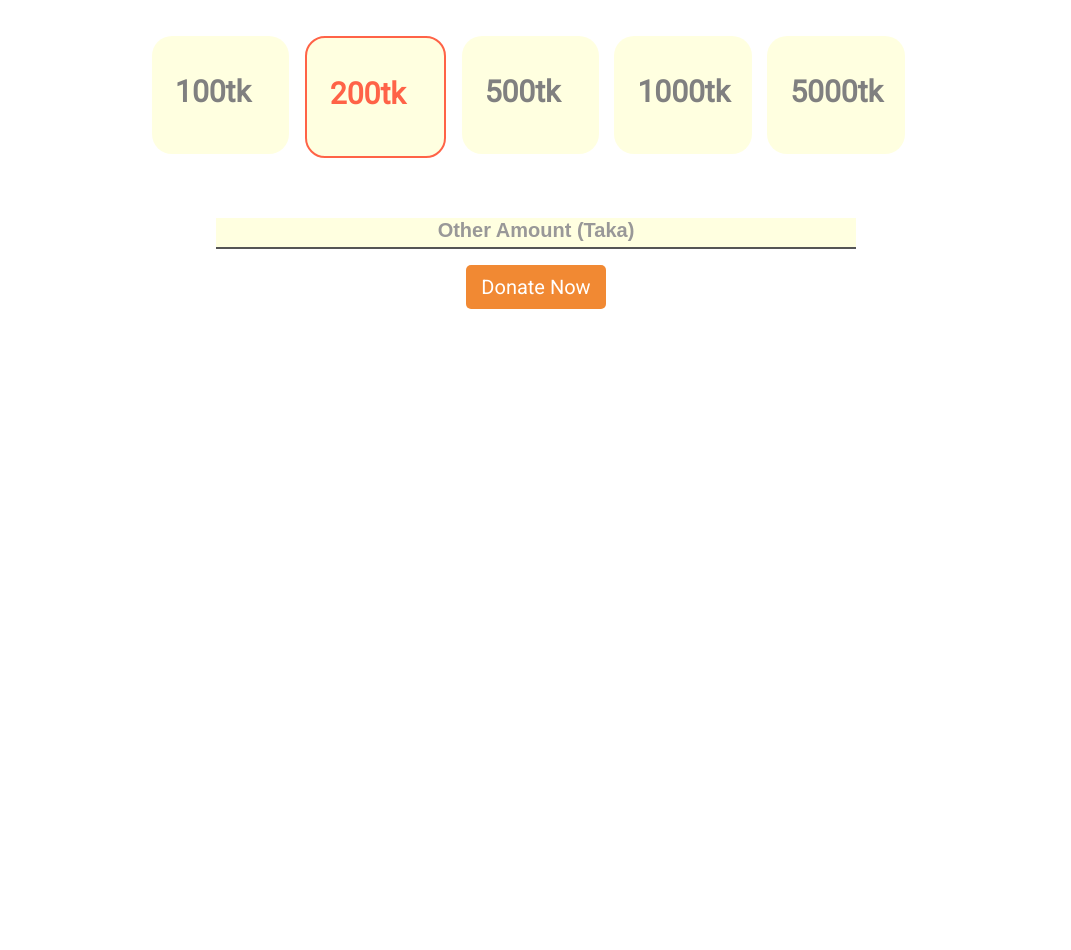
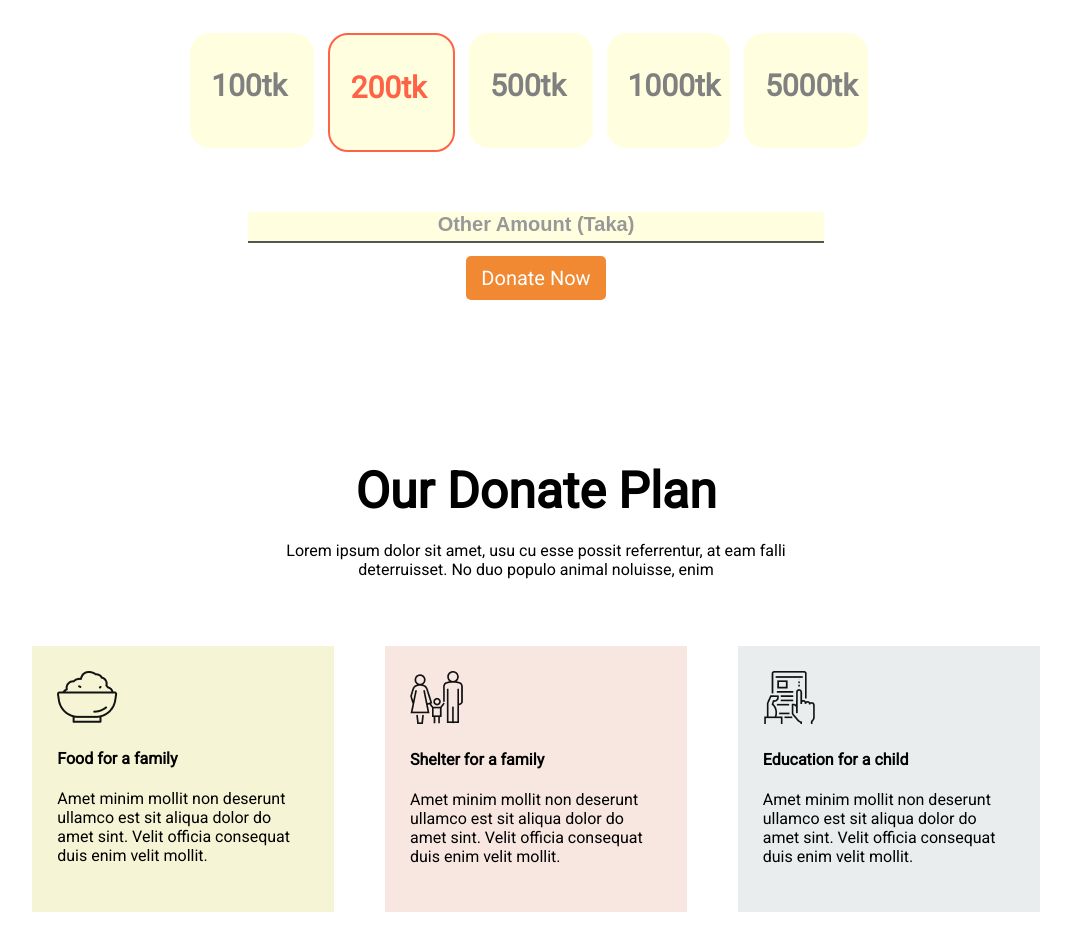
Before and after one commit to sharmin1988/donate-today, a plain HTML site: page index.html in a window 1280 px wide. Shown: the part 834-1784 px from the top of the page, without its empty margins (104-1175 px from the left). Before the commit the page ends 1400 px from the top, so only its background shows below. Drawn offline with Linux system fonts and the light colour scheme.

Commit message:
donate plan

```diff
--- a/index.html
+++ b/index.html
@@ -29,7 +29,7 @@
     </section>
 
 
-    <section>
+    <section class="donate-today-sec">
         <div class="Donate-Today">
             <h2>Donate Today</h2>
             <p>
@@ -44,11 +44,53 @@
             <h3>1000tk</h3>
             <h3>5000tk</h3>
         </div>
-        <div class="Donate-Today-mid">
+        <div class="Donate-Today-last">
             <input class="input-button" type="button" value="Other Amount (Taka)"> <br>
             <a class="anchor-tab" href="">Donate Now</a>
         </div>
+    </section>
 
+
+    <section class="donate-plan-sec">
+        <div class="Donate-Today">
+            <h2>Our Donate Plan</h2>
+            <p>
+                Lorem ipsum dolor sit amet, usu cu esse possit referrentur, at eam falli <br>
+                deterruisset. No duo populo animal noluisse, enim
+            </p>
+        </div>
+        <div class="donate-plan">
+            <div class="donate-plan-1">
+                <img src="images/icons/food - Copy.png" alt="">
+                <h4>Food for a family</h4>
+                <p>
+                    Amet minim mollit non deserunt
+                    ullamco est sit aliqua dolor do amet
+                    sint. Velit officia consequat duis enim
+                    velit mollit.
+                </p>
+            </div>
+            <div class="donate-plan-2">
+                 <img src="images/icons/shelter - Copy.png" alt="">
+                <h4>Shelter for a family</h4>
+                <p>
+                    Amet minim mollit non deserunt
+                    ullamco est sit aliqua dolor do amet
+                    sint. Velit officia consequat duis enim
+                    velit mollit.
+                </p>
+            </div>
+            <div class="donate-plan-3">
+                <img src="images/icons/Frame-1 - Copy.png" alt="">
+                <h4>Education for a child</h4>
+                <p>
+                    Amet minim mollit non deserunt
+                    ullamco est sit aliqua dolor do amet
+                    sint. Velit officia consequat duis enim
+                    velit mollit.
+                </p>
+            </div>
+        </div>
     </section>
 
 </body>
--- a/style.css
+++ b/style.css
@@ -33,6 +33,11 @@ p{
     font-size: 20px;
 }
 
+.donate-today-sec{
+    padding: 0;
+    margin: 5%;
+
+}
 
 h2{
     font-size: 50px;
@@ -64,7 +69,7 @@ h3{
     border: 2px solid tomato;
     color: tomato;
 }
-.Donate-Today-mid{
+.Donate-Today-last{
     text-align: center;
     margin-top: 30px;
 }
@@ -81,3 +86,32 @@ h3{
     color: rgb(153, 152, 152);
     font-weight: 600;
 }
+
+.donate-plan-sec{
+    margin: 0px;
+    padding: 10px;
+}
+.donate-plan{
+    display: flex;
+    justify-content: center;
+}
+.donate-plan-1{
+    width: 20%;
+    margin: 2%;
+    padding: 2%;
+    background: rgb(245, 245, 214);
+
+}
+.donate-plan-2{
+    width: 20%;
+    margin: 2%;
+    padding: 2%;
+    background: rgb(247, 231, 224);
+
+}
+.donate-plan-3{
+    width: 20%;
+    margin: 2%;
+    padding: 2%;
+    background: rgb(233, 237, 238);
+}
```
